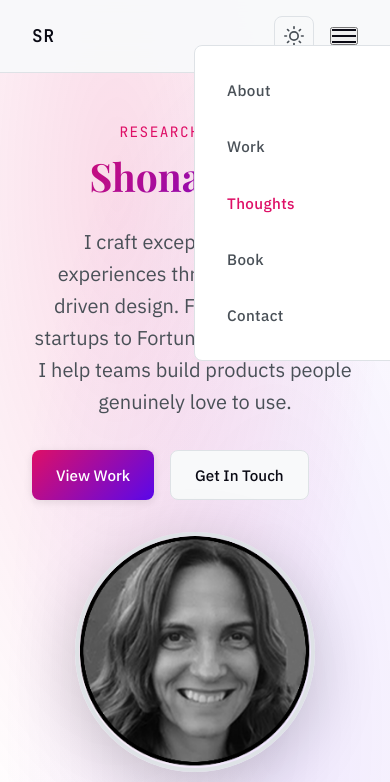
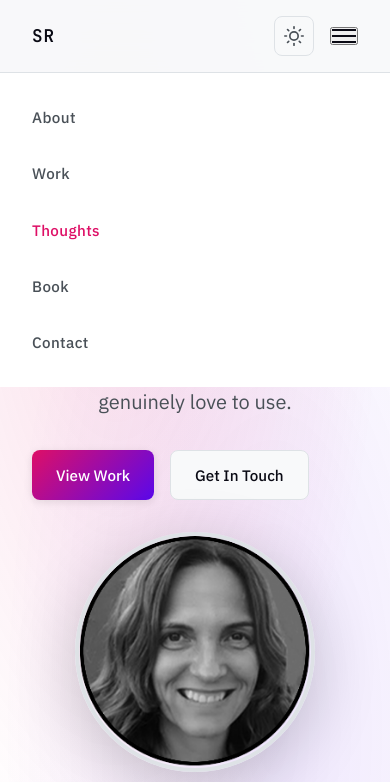
Before and after one commit to prodigic/shona-reed-portfolio, a website: page index.html in a window 390 px wide. Both pictures are taken after a click on the button 344 px from the left and 36 px from the top of the page. Shown: the top 782 px of the page. Drawn offline with nearby package versions, Linux system fonts and the light colour scheme.

Commit message:
Revert to simple mobile menu implementation
- Remove popover API approach (caused desktop nav to break)
- Return to reliable .active class toggle method
- Keep scroll-to-close functionality with passive listener
- Mobile menu closes on: scroll, link click, or toggle
- Simpler, more compatible code that works across all browsers

The popover API introduced issues with desktop navigation visibility.
This classic approach is proven and reliable.

Co-Authored-By: Claude Haiku 4.5 <noreply@anthropic.com>

```diff
--- a/index.html
+++ b/index.html
@@ -13,7 +13,7 @@
     <nav>
         <div class="container">
             <a href="#" class="nav-logo">SR</a>
-            <ul class="nav-links" id="mobile-menu" popover>
+            <ul class="nav-links">
                 <li><a href="#about" class="nav-link">About</a></li>
                 <li><a href="#work" class="nav-link">Work</a></li>
                 <li><a href="#thoughts" class="nav-link">Thoughts</a></li>
@@ -37,7 +37,7 @@
                         <path d="M21 12.79A9 9 0 1 1 11.21 3 7 7 0 0 0 21 12.79z"></path>
                     </svg>
                 </button>
-                <button class="nav-toggle" popovertarget="mobile-menu" aria-label="Toggle navigation menu">
+                <button class="nav-toggle" aria-label="Toggle navigation menu">
                     <span></span>
                     <span></span>
                     <span></span>
--- a/src/js/main-modern.js
+++ b/src/js/main-modern.js
@@ -305,22 +305,25 @@ class ModernPortfolio {
             });
         }
 
-        // Mobile navigation - using native popover API
-        const mobileMenu = document.getElementById('mobile-menu');
+        // Mobile navigation toggle
+        const navToggle = document.querySelector('.nav-toggle');
+        const navLinks = document.querySelector('.nav-links');
 
-        if (mobileMenu) {
-            // Close menu when a link is clicked
+        if (navToggle && navLinks) {
+            navToggle.addEventListener('click', () => {
+                navLinks.classList.toggle('active');
+            });
+
+            // Close mobile menu when a link is clicked
             document.querySelectorAll('.nav-link').forEach(link => {
                 link.addEventListener('click', () => {
-                    mobileMenu.hidePopover();
+                    navLinks.classList.remove('active');
                 });
             });
 
-            // Close menu when scrolling for better UX
+            // Close mobile menu when scrolling
             window.addEventListener('scroll', () => {
-                if (mobileMenu.matches(':popover-open')) {
-                    mobileMenu.hidePopover();
-                }
+                navLinks.classList.remove('active');
             }, { passive: true });
         }
 
```
Also changed, not shown: dist/styles-modern.css.
